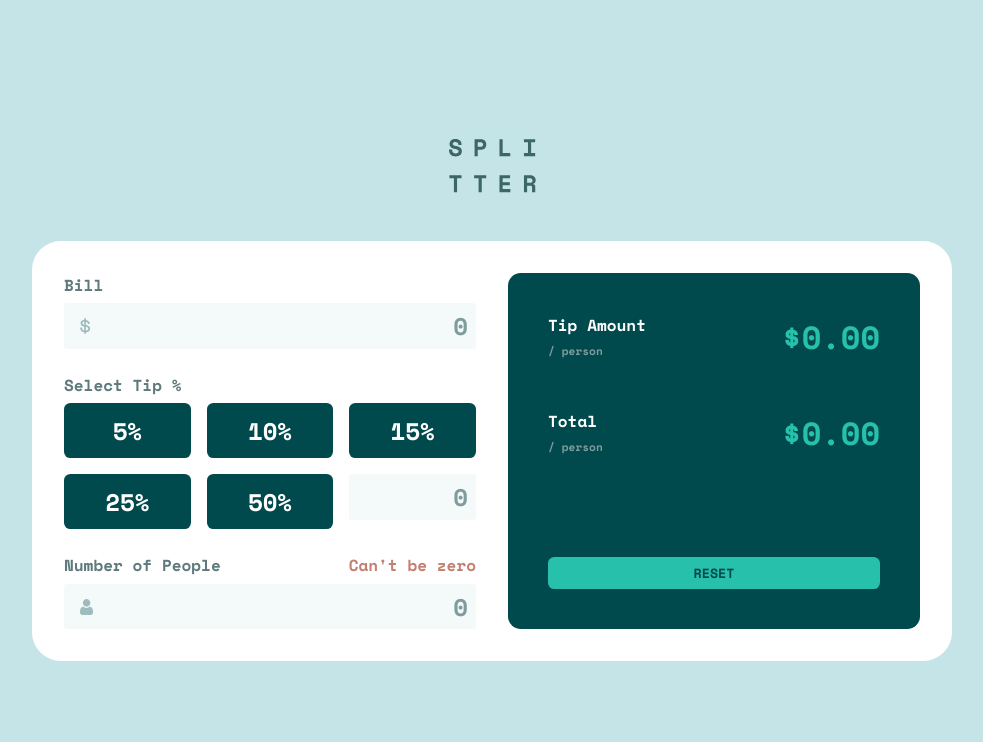
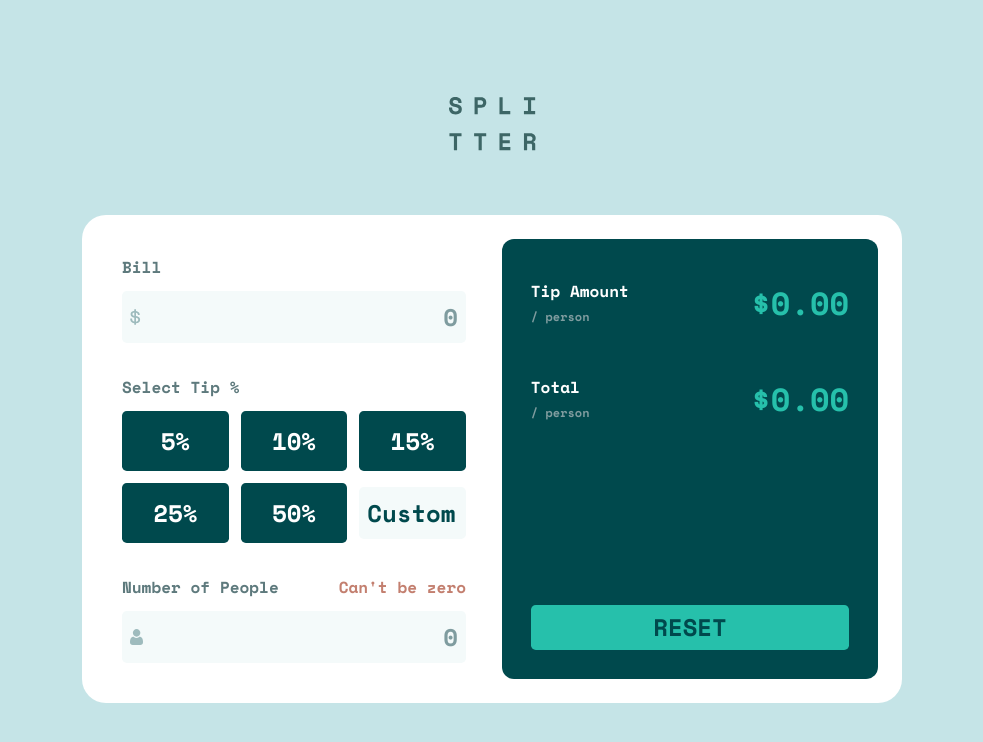
Before and after one commit to DmitryMuzalev/tip-calculator-app-ts, a React (Create React App) app: page / in a window 1280 px wide. Shown: the top 742 px of the page, without its empty margins (148-1131 px from the left). Built offline with nearby package versions, Linux system fonts and the light colour scheme.

Commit message:
feat: change styles

```diff
--- a/src/components/Calculator/Calculator.module.scss
+++ b/src/components/Calculator/Calculator.module.scss
@@ -1,8 +1,12 @@
 .calculator {
   display: grid;
-  grid-template-columns: repeat(2, 1fr);
   background-color: var(--white);
-  border-radius: 1.8rem;
-  padding: 2rem;
+  border-radius: 1.5rem;
   gap: 2rem;
+  padding: 1.5rem;
+
+  @media (min-width: 767px) {
+    grid-template-columns: repeat(2, 1fr);
+    gap: 1.25rem;
+  }
 }
--- a/src/components/Container/Container.module.scss
+++ b/src/components/Container/Container.module.scss
@@ -1,16 +1,16 @@
 .container {
-  min-height: 100vh;
   display: flex;
   flex-direction: column;
   align-items: center;
   justify-content: center;
-  gap: 3rem;
   width: 100%;
-  padding: 20px;
+  min-height: 100vh;
+  padding: 40px 0;
+  gap: 2.5rem;
 
-  @media (min-width: 991px) {
-    width: 920px;
-    padding: 0;
+  @media (min-width: 767px) {
+    gap: 4rem;
+    width: 820px;
     margin: 0 auto;
   }
 }
--- a/src/components/Form/Form.module.scss
+++ b/src/components/Form/Form.module.scss
@@ -1,25 +1,35 @@
 .form {
   display: flex;
   flex-direction: column;
-  gap: 1.5rem;
+  gap: 2rem;
+  padding: 1rem;
+  gap: 2.5em;
+
   &Group {
     position: relative;
     display: flex;
     flex-direction: column;
-    gap: 0.4rem;
+    gap: 0.75rem;
+
     &Title {
       color: var(--cyan-400);
     }
   }
+
   &InputWrapper {
     position: relative;
+
     svg {
       position: absolute;
-      left: 1rem;
+      left: 0.5rem;
       top: 50%;
       transform: translateY(-50%);
       pointer-events: none;
     }
+  }
+
+  @media (min-width: 767px) {
+    gap: 2rem;
   }
 }
 
@@ -31,16 +41,16 @@
 }
 
 input[type="number"] {
-  color: var(--cyan-500);
   width: 100%;
-  text-align: right;
-  padding: 0.3rem 0.5rem 0.3rem 2rem;
-  background-color: var(--cyan-100);
-  border: none;
-  border-radius: 0.2rem;
+  padding: 0.5rem 0.5rem 0.5rem 1.5rem;
   font-family: inherit;
   font-weight: inherit;
   font-size: 1.5rem;
+  text-align: right;
+  color: var(--cyan-500);
+  background-color: var(--cyan-100);
+  border: none;
+  border-radius: var(--main-br);
 
   &::placeholder {
     color: var(--cyan-300);
@@ -80,6 +90,7 @@ input[type="number"] {
     background-color: var(--main-color);
     color: var(--cyan-500);
   }
+
   input[type="radio"]:hover + &Btn {
     background-color: var(--main-color-hover);
     color: var(--cyan-500);
@@ -88,16 +99,28 @@ input[type="number"] {
   &Select {
     display: grid;
     grid-template-columns: repeat(2, 1fr);
-    gap: 1rem;
+    align-items: center;
+    gap: 0.75rem;
+
     @media (min-width: 767px) {
       grid-template-columns: repeat(3, 1fr);
     }
   }
 
+  &Custom {
+    input[type="number"] {
+      padding: 0.5rem;
+
+      &::placeholder {
+        color: var(--cyan-500);
+      }
+    }
+  }
+
   &Btn {
-    padding: 0.6rem;
+    padding: 0.75rem;
     background-color: var(--cyan-500);
-    border-radius: 0.4rem;
+    border-radius: var(--main-br);
     transition: 0.3s;
     font-size: 1.5rem;
     color: var(--white);
--- a/src/components/Form/Form.tsx
+++ b/src/components/Form/Form.tsx
@@ -45,7 +45,7 @@ export const Form = ({}: FormProps) => {
               min={0}
               name="tip"
               id="tipCustom"
-              placeholder="0"
+              placeholder="Custom "
             />
           </div>
         </div>
--- a/src/components/Result/Result.module.scss
+++ b/src/components/Result/Result.module.scss
@@ -1,9 +1,10 @@
 .result {
   display: flex;
   flex-direction: column;
-  border-radius: 0.8rem;
+  border-radius: 0.75rem;
   background-color: var(--cyan-500);
-  padding: 40px;
+  padding: 2.5rem 1.8rem 1.8rem 1.8rem;
+  gap: 3rem;
 
   &Info {
     flex-grow: 1;
@@ -11,15 +12,19 @@
     flex-direction: column;
     gap: 3rem;
   }
+
   &Row {
     display: flex;
     justify-content: space-between;
+    gap: 1rem;
     color: var(--white);
+
     span {
       color: var(--cyan-300);
-      font-size: 0.7rem;
+      font-size: 0.75rem;
     }
   }
+
   &Value {
     color: var(--main-color);
     font-size: 2rem;
@@ -32,13 +37,14 @@
   border: none;
   background-color: var(--main-color);
   color: var(--cyan-500);
-  border-radius: 0.4rem;
-  padding: 0.4rem;
-  font-size: 1.5;
+  border-radius: var(--main-br);
+  padding: 0.3rem;
+  font-size: 1.5rem;
   font-family: inherit;
   font-weight: inherit;
   text-transform: uppercase;
   transition: all 0.3s;
+
   &:hover {
     background-color: var(--main-color-hover);
   }
--- a/src/index.css
+++ b/src/index.css
@@ -17,6 +17,8 @@
   --cyan-300: hsl(184, 14%, 56%);
   --cyan-400: hsl(186, 14%, 43%);
   --cyan-500: hsl(183, 100%, 15%);
+
+  --main-br: 0.3rem;
 }
 
 body {
--- a/src/types/index.ts
+++ /dev/null
@@ -1 +0,0 @@
-export * from "./calculator";
```
Also changed, not shown: src/components/Calculator/Calculator.tsx (+0 -9 lines), src/types/calculator.ts (deleted, +0 -7 lines).
